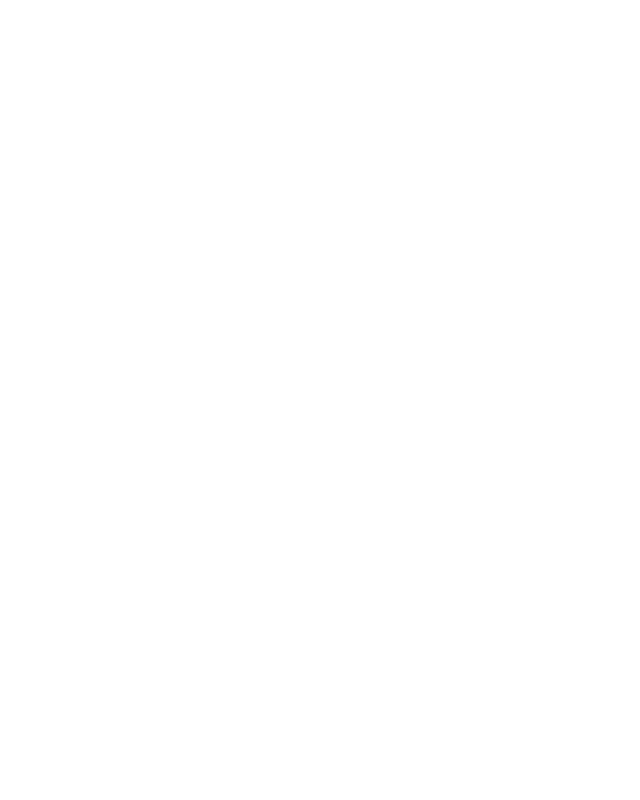
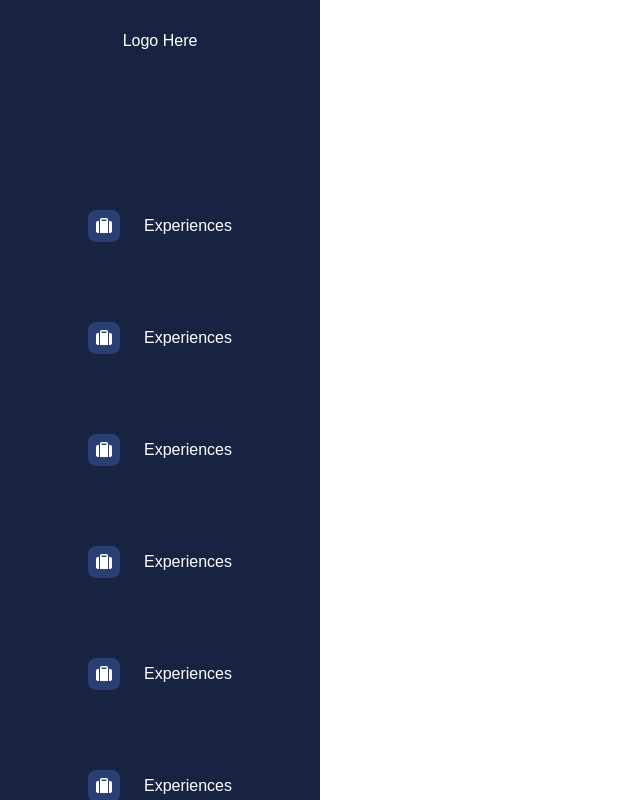
Before and after one commit to SihamAlouani/CVGenerateur, a React (Vite) app: page / in a window 1280 px wide. Shown: the whole page, without its empty margins (0-640 px from the left). Built offline with nearby package versions, Linux system fonts and the light colour scheme.

Commit message:
[Add] adding Sidebar + Sidebar.css

```diff
--- a/package.json
+++ b/package.json
@@ -10,8 +10,12 @@
     "preview": "vite preview"
   },
   "dependencies": {
+    "@fortawesome/fontawesome-svg-core": "^6.5.1",
+    "@fortawesome/free-solid-svg-icons": "^6.5.1",
+    "@fortawesome/react-fontawesome": "^0.2.0",
     "react": "^18.2.0",
-    "react-dom": "^18.2.0"
+    "react-dom": "^18.2.0",
+    "react-router-dom": "^6.21.1"
   },
   "devDependencies": {
     "@types/react": "^18.2.43",
--- a/src/App.jsx
+++ b/src/App.jsx
@@ -1,11 +1,22 @@
-import { useState } from 'react'
+import { useState } from "react"
+
+import Sidebar from "./components/Sidebar"
+import "./assets/style/sidebar.css"
+import { Route, Routes } from "react-router-dom"
 function App() {
   const [count, setCount] = useState(0)
 
   return (
-    <>
+    <div className="app">
+      {/* routes */}
 
-    </>
+      <Sidebar />
+      <div className="content">
+        <Routes>
+          <Route path="/Experiences" element={<h1>Expe</h1>} />
+        </Routes>
+      </div>
+    </div>
   )
 }
 
--- /dev/null
+++ b/src/assets/style/sidebar.css
@@ -0,0 +1,76 @@
+* {
+  margin: 0;
+  padding: 0;
+  box-sizing: border-box;
+  font-family: sans-serif;
+}
+a {
+  text-decoration: none;
+  color: inherit;
+}
+:root {
+  --primary: #172340;
+  --secondary: #1f2f55;
+  --secondary-light: #293f71;
+  --scroll: #364a79;
+}
+.app {
+  display: grid;
+  grid-template-columns: 1fr 3fr;
+}
+/* sidebar style  */
+
+.sidebar {
+  color: white;
+  background: var(--primary);
+
+  position: relative;
+  top: 0;
+  bottom: 0;
+  left: 0;
+  display: flex;
+  flex-direction: column;
+  justify-content: space-between;
+  align-items: center;
+  height: 100vh;
+  gap: 6rem;
+}
+
+.sidebar .logo {
+  display: flex;
+  align-items: center;
+  justify-content: center;
+  padding: 2rem;
+}
+.sidebar .navigation-bar {
+  display: grid;
+  gap: 1rem;
+  overflow-y: scroll;
+}
+.sidebar .navigation-bar::-webkit-scrollbar {
+  width: 7px;
+}
+.sidebar .navigation-bar::-webkit-scrollbar-thumb {
+  background-color: var(--scroll);
+}
+
+.sidebar .navigation-bar .navigation-item {
+  display: flex;
+  justify-content: center;
+  gap: 1.5rem;
+  padding: 2rem 3rem;
+  align-items: center;
+}
+.sidebar .navigation-bar .navigation-item:hover {
+  background: var(--secondary);
+}
+
+.sidebar .navigation-bar .navigation-item .navigation-item-icon {
+  background: var(--secondary-light);
+  color: var(gray);
+  padding: 0.5rem;
+  display: flex;
+  align-items: center;
+  justify-content: center;
+  border-radius: 0.5rem;
+}
--- /dev/null
+++ b/src/components/Sidebar.jsx
@@ -0,0 +1,70 @@
+import { faSuitcase } from "@fortawesome/free-solid-svg-icons"
+import { FontAwesomeIcon } from "@fortawesome/react-fontawesome"
+import { Link } from "react-router-dom"
+
+export default function Sidebar() {
+  return (
+    <nav className="sidebar">
+      <section className="logo">
+        <div>Logo Here</div>
+      </section>
+
+      <section className="navigation-bar">
+        <Link to="/Experiences" className="navigation-item">
+          <span className="navigation-item-icon">
+            <FontAwesomeIcon icon={faSuitcase}></FontAwesomeIcon>
+          </span>
+          <span className="nagivation-item-name">Experiences</span>
+        </Link>
+        <Link to="/Experiences" className="navigation-item">
+          <span className="navigation-item-icon">
+            <FontAwesomeIcon icon={faSuitcase}></FontAwesomeIcon>
+          </span>
+          <span className="nagivation-item-name">Experiences</span>
+        </Link>
+        <Link to="/Experiences" className="navigation-item">
+          <span className="navigation-item-icon">
+            <FontAwesomeIcon icon={faSuitcase}></FontAwesomeIcon>
+          </span>
+          <span className="nagivation-item-name">Experiences</span>
+        </Link>
+        <Link to="/Experiences" className="navigation-item">
+          <span className="navigation-item-icon">
+            <FontAwesomeIcon icon={faSuitcase}></FontAwesomeIcon>
+          </span>
+          <span className="nagivation-item-name">Experiences</span>
+        </Link>
+        <Link to="/Experiences" className="navigation-item">
+          <span className="navigation-item-icon">
+            <FontAwesomeIcon icon={faSuitcase}></FontAwesomeIcon>
+          </span>
+          <span className="nagivation-item-name">Experiences</span>
+        </Link>
+        <Link to="/Experiences" className="navigation-item">
+          <span className="navigation-item-icon">
+            <FontAwesomeIcon icon={faSuitcase}></FontAwesomeIcon>
+          </span>
+          <span className="nagivation-item-name">Experiences</span>
+        </Link>
+        <Link to="/Experiences" className="navigation-item">
+          <span className="navigation-item-icon">
+            <FontAwesomeIcon icon={faSuitcase}></FontAwesomeIcon>
+          </span>
+          <span className="nagivation-item-name">Experiences</span>
+        </Link>
+        <Link to="/Experiences" className="navigation-item">
+          <span className="navigation-item-icon">
+            <FontAwesomeIcon icon={faSuitcase}></FontAwesomeIcon>
+          </span>
+          <span className="nagivation-item-name">Experiences</span>
+        </Link>
+        <Link to="/Experiences" className="navigation-item">
+          <span className="navigation-item-icon">
+            <FontAwesomeIcon icon={faSuitcase}></FontAwesomeIcon>
+          </span>
+          <span className="nagivation-item-name">Experiences</span>
+        </Link>
+      </section>
+    </nav>
+  )
+}
```
Also changed, not shown: src/main.jsx (+7 -7 lines), 1 other file (tests, documents, lock files or other folders).
